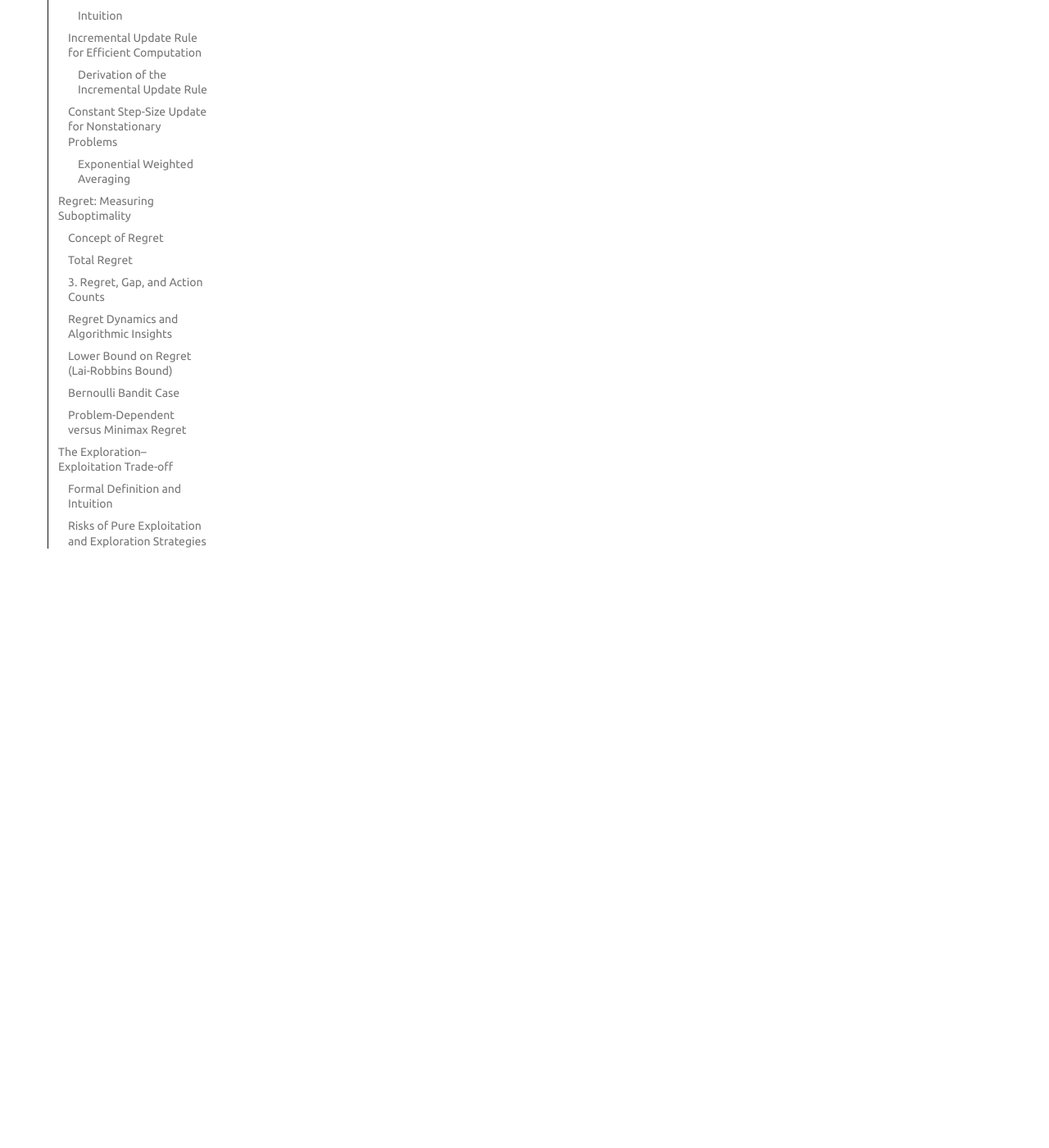
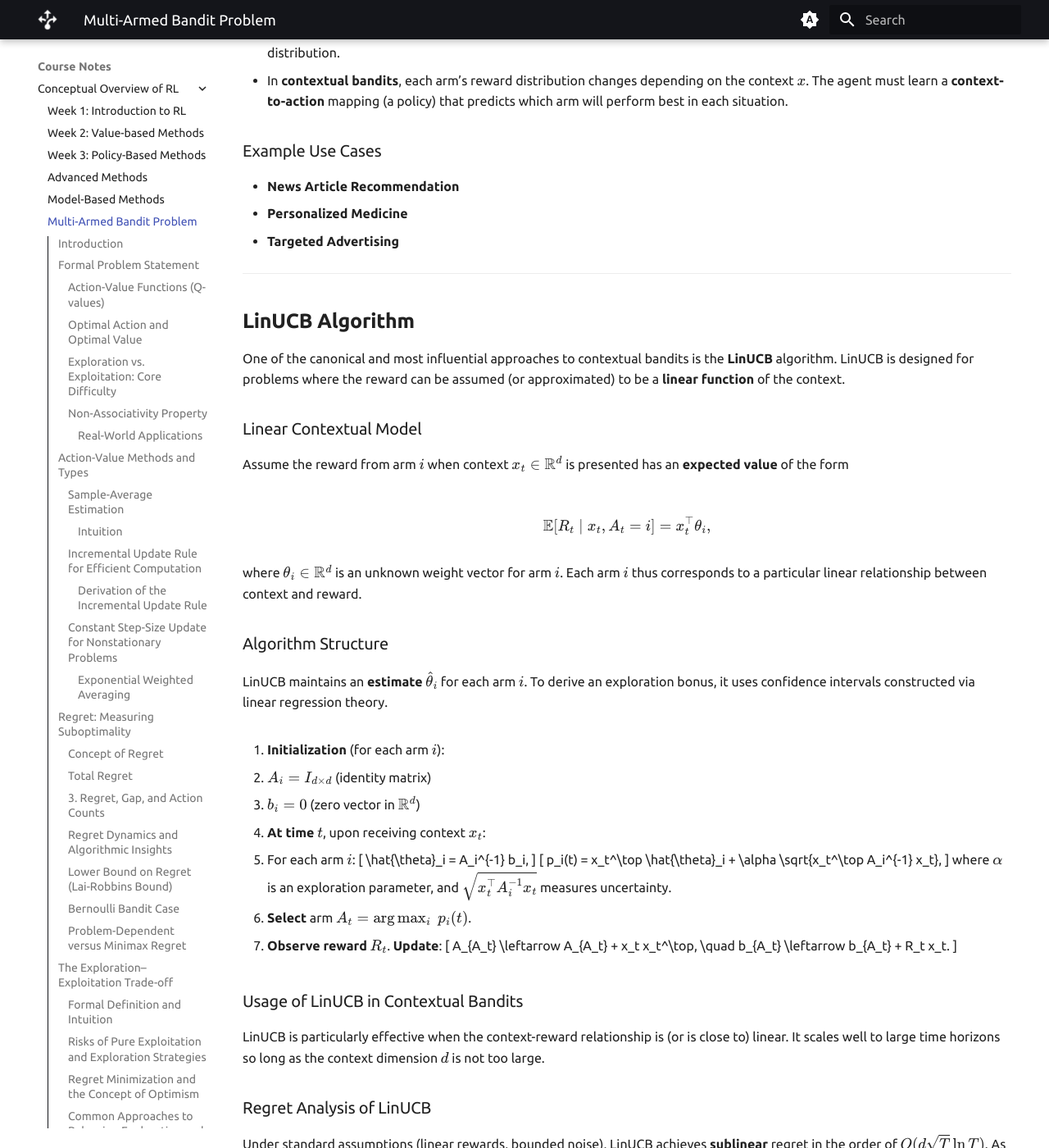
Before and after one commit to DeepRLCourse/DeepRLCourse.github.io, an MkDocs documentation site: the page built from docs/course_notes/bandits.md, in a window 1280 px wide and 1400 px high, scrolled down 26796 px. Shown: the whole window at 82% size. Built offline with MkDocs 1.6.1 and Material for MkDocs 9.7.7, drawn with Linux system fonts in a browser that asks for light colours; some web fonts are replaced; some of the changed text lies outside the part shown.

Commit message:
Updates bandits.md with contextual bandits and LinUCB and Thompson Sampling algorithms.

```diff
--- a/docs/course_notes/bandits.md
+++ b/docs/course_notes/bandits.md
@@ -872,4 +872,110 @@
 \liminf_{T\to\infty}\frac{\mathbb{E}[R(T)]}{\ln T}\geq\sum_{i:\Delta_i>0}\frac{\Delta_i}{D(\mu_i\|\mu^*)}
 $$
 
+---
+
+## **Contextual Bandits**
+
+While standard multi-armed bandits assume no additional data or “context” is available when selecting an arm, many real-world applications present extra information—sometimes called **features** or **context**—that can help guide the choice of action. This setting is known as a **contextual bandit** or **bandit with side information**.
+
+### Motivation and Setup
+
+In a **contextual bandit** problem, at each time step \(t\):
+
+1. The environment reveals a **context** \(x_t \in \mathcal{X}\).
+2. Based on this context, the agent chooses an action (arm) \(A_t \in \{1, \dots, K\}\).
+3. The chosen action yields a reward \(R_t\), drawn from a distribution that can depend on both the action and the context.
+
+Formally, we might write:
+\[
+   R_t \sim \mathcal{R}\bigl(a = A_t, x = x_t\bigr).
+\]
+
+Here, \(\mathcal{X}\) is a (possibly high-dimensional) space of contexts. The agent’s goal remains to maximize cumulative reward (or minimize regret), but now it can exploit the relationship between **(context, action)** and reward.
+
+### Distinction from Standard MAB
+
+- In **standard MAB**, the same arms are offered in every round, with no side information, and each arm has a single reward distribution.
+- In **contextual bandits**, each arm’s reward distribution changes depending on the context \(x\). The agent must learn a **context-to-action** mapping (a policy) that predicts which arm will perform best in each situation.
+
+### Example Use Cases
+
+- **News Article Recommendation**
+- **Personalized Medicine**
+- **Targeted Advertising**
+
+---
+
+## **LinUCB Algorithm**
+
+One of the canonical and most influential approaches to contextual bandits is the **LinUCB** algorithm. LinUCB is designed for problems where the reward can be assumed (or approximated) to be a **linear function** of the context.
+
+### Linear Contextual Model
+
+Assume the reward from arm \( i \) when context \( x_t \in \mathbb{R}^d \) is presented has an **expected value** of the form
+
+\[
+   \mathbb{E}[R_t \mid x_t, A_t = i] = x_t^\top \theta_i,
+\]
+
+where \(\theta_i \in \mathbb{R}^d\) is an unknown weight vector for arm \( i \). Each arm \( i \) thus corresponds to a particular linear relationship between context and reward.
+
+### Algorithm Structure
+
+LinUCB maintains an **estimate** \(\hat{\theta}_i\) for each arm \(i\). To derive an exploration bonus, it uses confidence intervals constructed via linear regression theory.
+
+1. **Initialization** (for each arm \(i\)):
+   - \( A_i = I_{d\times d} \) (identity matrix)
+   - \( b_i = 0 \) (zero vector in \(\mathbb{R}^d\))
+
+2. **At time \( t \)**, upon receiving context \( x_t \):
+   - For each arm \( i \):
+     \[
+       \hat{\theta}_i = A_i^{-1} b_i,
+     \]
+     \[
+       p_i(t) = x_t^\top \hat{\theta}_i + \alpha \sqrt{x_t^\top A_i^{-1} x_t},
+     \]
+     where \(\alpha\) is an exploration parameter, and \(\sqrt{x_t^\top A_i^{-1} x_t}\) measures uncertainty.
+
+   - **Select** arm \( A_t = \arg\max_i \; p_i(t) \).
+
+3. **Observe reward** \( R_t \). **Update**:
+   \[
+     A_{A_t} \leftarrow A_{A_t} + x_t x_t^\top, \quad
+     b_{A_t} \leftarrow b_{A_t} + R_t x_t.
+   \]
+
+### Usage of LinUCB in Contextual Bandits
+
+LinUCB is particularly effective when the context-reward relationship is (or is close to) linear. It scales well to large time horizons so long as the context dimension \(d\) is not too large.
+
+### Regret Analysis of LinUCB
+
+Under standard assumptions (linear rewards, bounded noise), LinUCB achieves **sublinear** regret in the order of \(O(d \sqrt{T} \ln T)\). As \(T\) grows, average per-step regret goes to zero, indicating the algorithm efficiently balances exploration and exploitation.
+
+---
+
+## **Thompson Sampling in Contextual Bandits**
+
+### Overview
+
+Thompson Sampling (TS) can also be extended to **contextual** bandits by placing a prior over each arm’s parameter vector and updating that posterior after each interaction. Similar to standard TS, it selects arms by sampling from this posterior and picking the arm whose sampled parameter suggests the highest reward given the current context.
+
+### Usage of Thompson Sampling Algorithm in Contextual Bandits
+
+1. **Model Specification**: Assume a prior distribution over each arm’s parameter \(\theta_i\) (e.g., Gaussian for linear models).
+2. **At Each Round \( t \)**:
+   - Observe context \( x_t \).
+   - Sample \(\tilde{\theta}_i\) from the posterior for each arm \( i \).
+   - Compute \(\tilde{r}_i(t) = x_t^\top \tilde{\theta}_i\).
+   - Select \( A_t = \arg\max_i \tilde{r}_i(t) \).
+   - Observe reward \( R_t \).
+   - Update the posterior of \(\theta_{A_t}\).
+
+### Regret Analysis of Thompson Sampling in Contextual Bandits
+
+With similar assumptions to LinUCB, contextual Thompson Sampling attains comparable \(O(\sqrt{T})\)-type regret bounds, often with good empirical results due to its Bayesian “probability matching” mechanism.
+
+
 where $D(p\|q)$ is the Kullback–Leibler divergence between the reward distributions of arms $i$ and the optimal arm.
```
